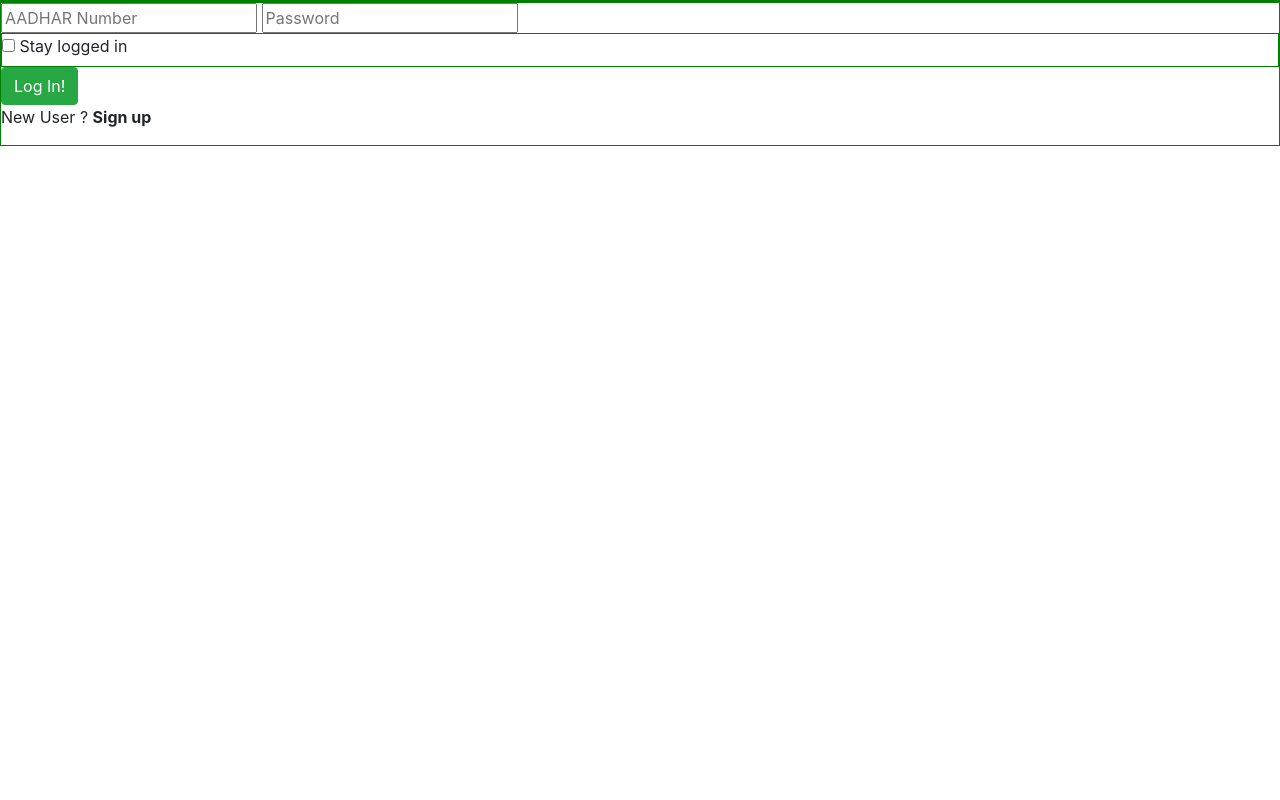
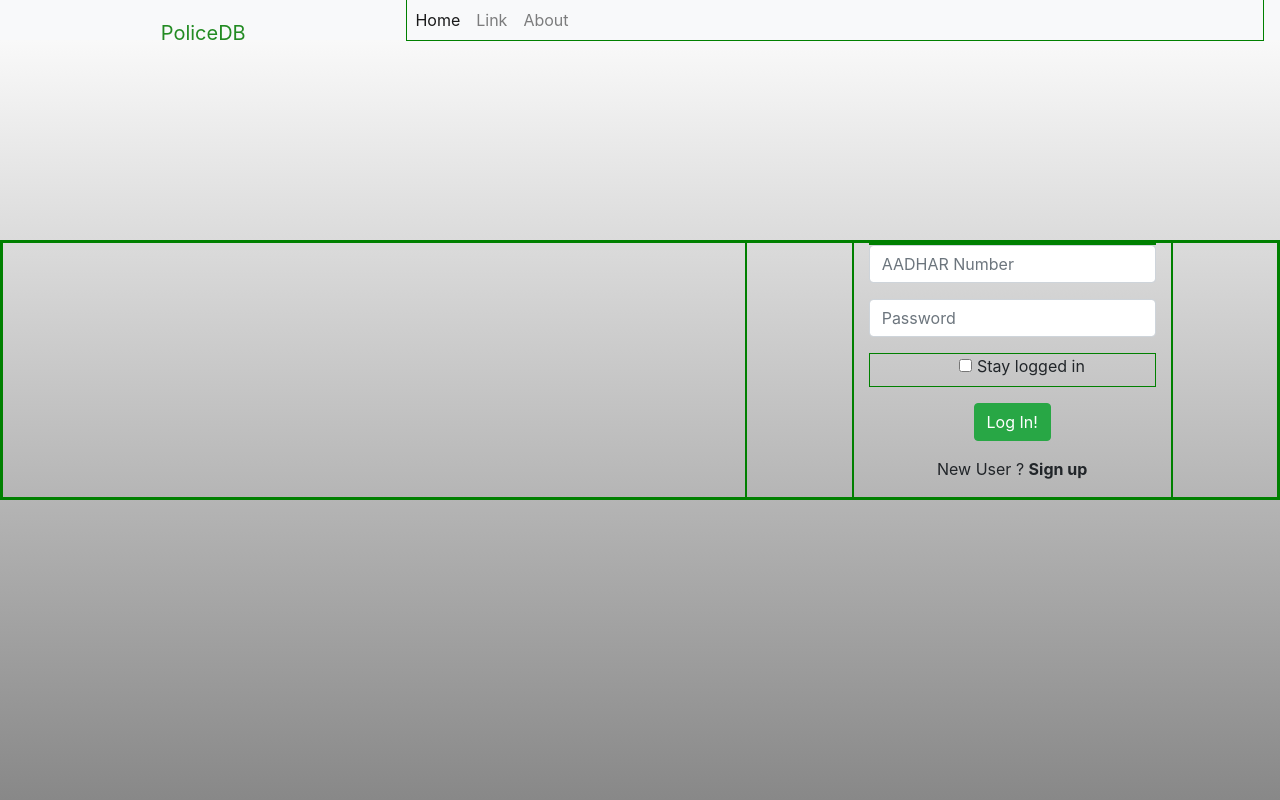
Before and after one commit to aman30865/policeDB, a PHP site: page / in a window 1280 px wide. Run offline with PHP 8.4, Linux system fonts and the light colour scheme.

Commit message:
navbar and layout

```diff
--- a/index.php
+++ b/index.php
@@ -95,7 +95,7 @@
     <link rel="stylesheet" href="https://stackpath.bootstrapcdn.com/bootstrap/4.3.1/css/bootstrap.min.css" integrity="sha384-ggOyR0iXCbMQv3Xipma34MD+dH/1fQ784/j6cY/iJTQUOhcWr7x9JvoRxT2MZw1T" crossorigin="anonymous">
     <style>
         div{
-            border: 1px green solid;
+            border:1px green solid;
         }
         .toggleForms {
             font-weight: bold;
@@ -103,52 +103,96 @@
         #signUpForm {
             display:none;
           }
-/*
         html {
-          background: url(back.jpg) no-repeat center center fixed;
-          -webkit-background-size: cover;
-          -moz-background-size: cover;
-          -o-background-size: cover;
-          background-size: cover;
+            height: 100%;
+            background: linear-gradient(white,#888888);
           }
-*/
         body {
             background: none;
+          }
+        #homePageContainer{
+            margin-top: 200px;
+        }
+        #topleft{
+            font-size: 20;
+            color:forestgreen;
+            text-align:center;
+            width:30%;
+            height:100%;
+            float:left;
+            padding:10px;
+        }
+        nav{
+            height:40px;
         }
     </style>
     </head>
 <body>
-    <div id="container">
+    <nav class="navbar navbar-expand-lg navbar-light bg-light">
+  <a class="navbar-brand" id="topleft" href="#">PoliceDB</a>
+  <button class="navbar-toggler" type="button" data-toggle="collapse" data-target="#navbarSupportedContent" aria-controls="navbarSupportedContent" aria-expanded="false" aria-label="Toggle navigation">
+    <span class="navbar-toggler-icon"></span>
+  </button>
+
+  <div class="collapse navbar-collapse" id="navbarSupportedContent">
+    <ul class="navbar-nav mr-auto">
+      <li class="nav-item active">
+        <a class="nav-link" href="#">Home <span class="sr-only">(current)</span></a>
+      </li>
+      <li class="nav-item">
+        <a class="nav-link" href="#">Link</a>
+      </li>
+        <li class="nav-item">
+        <a class="nav-link" href="#">About</a>
+      </li>
+    </ul>
+  </div>
+</nav>
+
+
+    <div class="container-fluid" id="homePageContainer">
+        <div class="row"><div class="col-lg-7"></div><div class="col-lg-1"></div><div class="col-lg-3 ">
+        <center>
         <div id="error"><?php if ($error!="") {
             echo '<div class="alert alert-danger" role="alert">'.$error.'</div>';} ?></div>
 
 <!--=========================login=========================-->
 
         <form method="post" id="logInForm">
-            <input type="text" name="AADHAR" placeholder="AADHAR Number" required>
-            <input type="password" name="password" placeholder="Password" required>
-            <div class="checkbox">
+            <fieldset class="form-group">
+                <input type="text" name="AADHAR" placeholder="AADHAR Number" class="form-control" required></fieldset>
+            <fieldset class="form-group">
+                <input type="password" name="password" placeholder="Password" class="form-control" required></fieldset>
+            <div class="form-group form-check">
                 <label><input type="checkbox" name="stayLoggedIn" value=1> Stay logged in</label>
             </div>
+            <fieldset class="form-group">
             <input type="hidden" name="signUp" value="0">
-            <input type="submit" class="btn btn-success" name="submit" value="Log In!">
+                <input type="submit" class="btn btn-success" name="submit" value="Log In!"></fieldset>
             <p><a class="toggleForms"><span style="font-weight:normal;">New User ? </span>Sign up</a></p>
         </form>
 
 <!--=========================signup=========================-->
         <form method="post" id = "signUpForm">
-            <input type="text" name="name" placeholder="Your Name" required>
-            <input type="text" name="AADHAR" placeholder="Your AADHAR" required>
-            <input type="password" name="password" placeholder="Password" required>
-            <div class="checkbox">
+            <fieldset class="form-group">
+                <input type="text" name="name" placeholder="Your Name" class="form-control" required></fieldset>
+            <fieldset class="form-group">
+                <input type="text" name="AADHAR" placeholder="Your AADHAR" class="form-control" required></fieldset>
+            <fieldset class="form-group">
+                <input type="password" name="password" placeholder="Password" class="form-control" required></fieldset>
+
+            <div class="form-group form-check">
                 <label>
                 <input type="checkbox" name="stayLoggedIn" value=1> Stay logged in
                 </label>
                 </div>
+            <fieldset class="form-group">
             <input type="hidden" name="signUp" value="1">
-            <input type="submit" class="btn btn-success" name="submit" value="Sign Up!">
+                <input type="submit" class="btn btn-success" name="submit" value="Sign Up!"></fieldset>
             <p><a class="toggleForms"><span style="font-weight:normal;">Already have an account ? </span>Login</a></p>
         </form>
+        </center>
+        </div><div class="col-lg-1"></div></div>
     </div>
 
 
```
Lines whose indentation alone changed are shown as unchanged.
